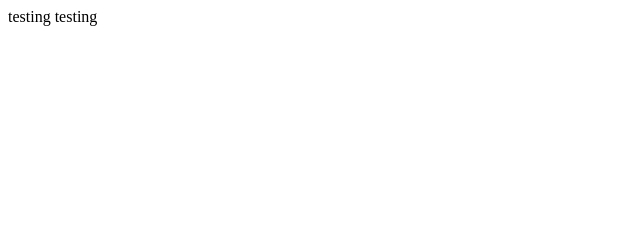
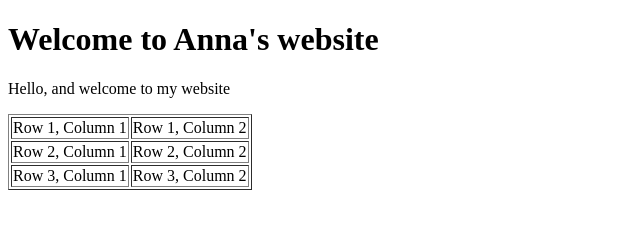
Before and after one commit to akelley04/test-repo123, a plain HTML site: page index.html in a window 1280 px wide. Shown: the whole page, without its empty margins (0-640 px from the left). Drawn offline with Linux system fonts and the light colour scheme.

Commit message:
Update index.html

```diff
--- a/index.html
+++ b/index.html
@@ -1 +1,26 @@
-testing testing
+<!DOCTYPE html>
+<html>
+<head>
+<title>example-anna</title>
+</head>
+<body>
+
+<h1>Welcome to Anna's website</h1>
+<p>Hello, and welcome to my website</p>
+
+<table border="1">
+<tr>
+<td>Row 1, Column 1</td>
+<td>Row 1, Column 2</td>
+</tr>
+<tr>
+<td>Row 2, Column 1</td>
+<td>Row 2, Column 2</td>
+</tr>
+<tr>
+<td>Row 3, Column 1</td>
+<td>Row 3, Column 2</td>
+</tr>
+</table>
+</body>
+</html>
```
